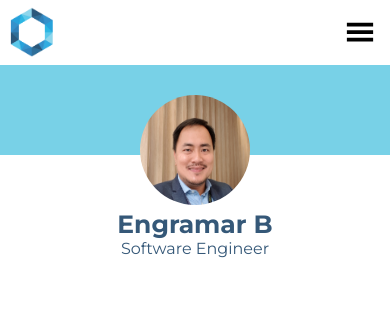
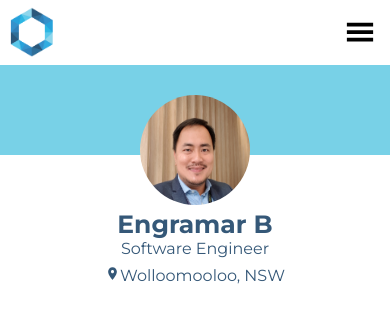
Before and after one commit to ettienekorayyi/poc-code-sydney, a React (Create React App) app: page /mentor/1 in a window 390 px wide. Shown: the top 322 px of the page. Built offline with nearby package versions, Linux system fonts and the light colour scheme.

Commit message:
DEV-010 add location for mentor

```diff
--- a/src/components/Mentor/Mentor.js
+++ b/src/components/Mentor/Mentor.js
@@ -1,6 +1,7 @@
 import React from 'react'
 import './mentor.css'
 import Engramar from '../../assets/engramar.png'
+import { MdLocationOn } from 'react-icons/md'
 
 const Mentor = () => {
   return (
@@ -9,6 +10,10 @@ const Mentor = () => {
         <img src={Engramar} className='mentor-photo' alt='Engramar' />
         <div className='mentor-name'>Engramar B</div>
         <div>Software Engineer</div>
+        <div className='location'>
+          <MdLocationOn className='location-marker' />
+          Wolloomooloo, NSW
+        </div>
       </div>
     </div>
   )
--- a/src/components/Mentor/mentor.css
+++ b/src/components/Mentor/mentor.css
@@ -19,4 +19,14 @@
     font-size: 25px;
     font-weight: 700;
   }
+
+  .location {
+    margin-top: 6px;
+  }
+
+  .location-marker {
+    font-size: 15px;
+    display: inline-block;
+    margin-top: 2px;
+  }
 }
```
